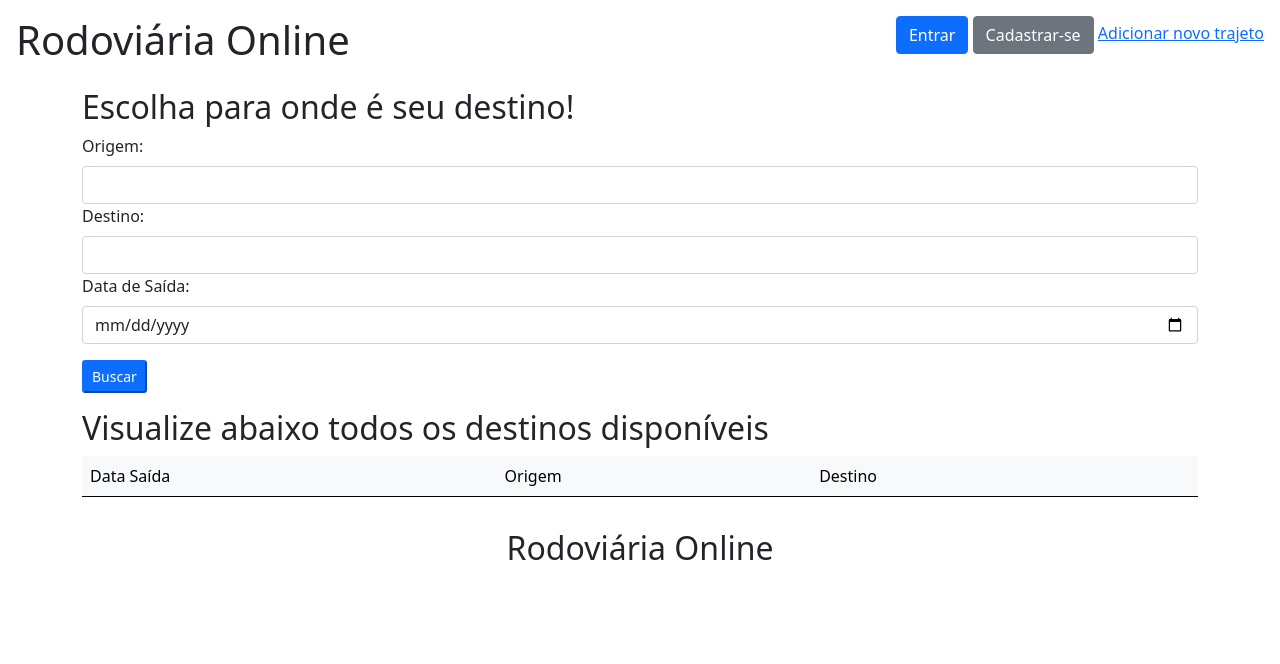
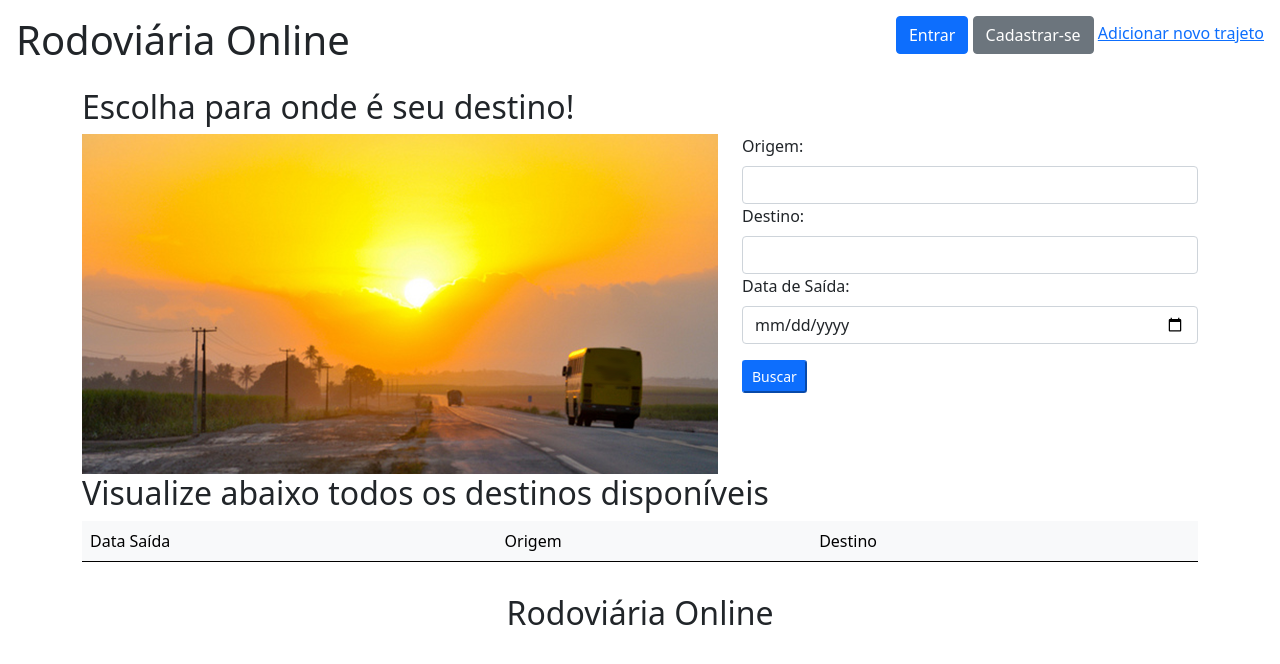
Before and after one commit to diogosfpinto/RodoviariaOnline, a website: page src/index.html in a window 1280 px wide. Drawn offline with nearby package versions, Linux system fonts and the light colour scheme; no server answers.

Commit message:
adding image with flexbox

```diff
--- a/src/index.html
+++ b/src/index.html
@@ -17,7 +17,10 @@
         <main class="container">
             <h2>Escolha para onde é seu destino!</h2>
 
-            <form>
+            <div class="row">
+                <img src="img/vantagens-onibus.png" class="col">
+
+                <form class="col">
                     <label for="origem" class="form-label">Origem:</label>
                     <input type="text"  class="form-control" name="origem" id="origem">
 
@@ -29,6 +32,7 @@
 
                     <input type="submit" class="btn-sm btn-primary mb-3 mt-3" value="Buscar">
                 </form>
+            </div>
 
             <h2>Visualize abaixo todos os destinos disponíveis</h2>
 
```
Also changed, not shown: src/img/vantagens-onibus.png (added). Lines whose indentation alone changed are shown as unchanged.
